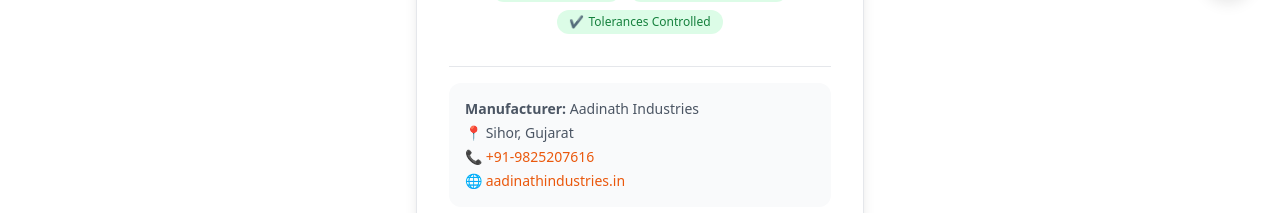
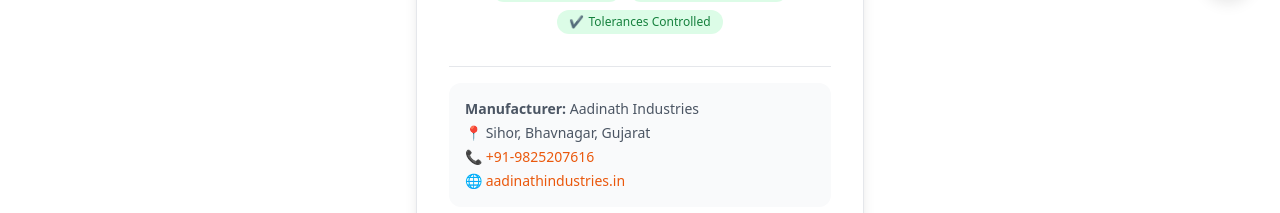
Before and after one commit to aisdevelopment302-source/aadinath-website, a Next.js app: page /verify in a window 1280 px wide. Shown: the part 780-993 px from the top of the page. Built offline with nearby package versions, Linux system fonts and the light colour scheme; no server answers.

Commit message:
Update location: Sihor, Bhavnagar, Gujarat

```diff
--- a/components/VerifyContent.tsx
+++ b/components/VerifyContent.tsx
@@ -110,7 +110,7 @@
           {/* Manufacturer Info */}
           <div className="w-full text-left bg-gray-50 rounded-xl p-4 mb-6">
             <p className="text-sm text-gray-600"><span className="font-semibold">Manufacturer:</span> Aadinath Industries</p>
-            <p className="text-sm text-gray-600 mt-1"><span className="font-semibold">📍</span> Sihor, Gujarat</p>
+            <p className="text-sm text-gray-600 mt-1"><span className="font-semibold">📍</span> Sihor, Bhavnagar, Gujarat</p>
             <p className="text-sm text-gray-600 mt-1">
               <span className="font-semibold">📞</span>{' '}
               <a href="tel:+919825207616" className="text-orange-600 hover:underline">+91-9825207616</a>
```
